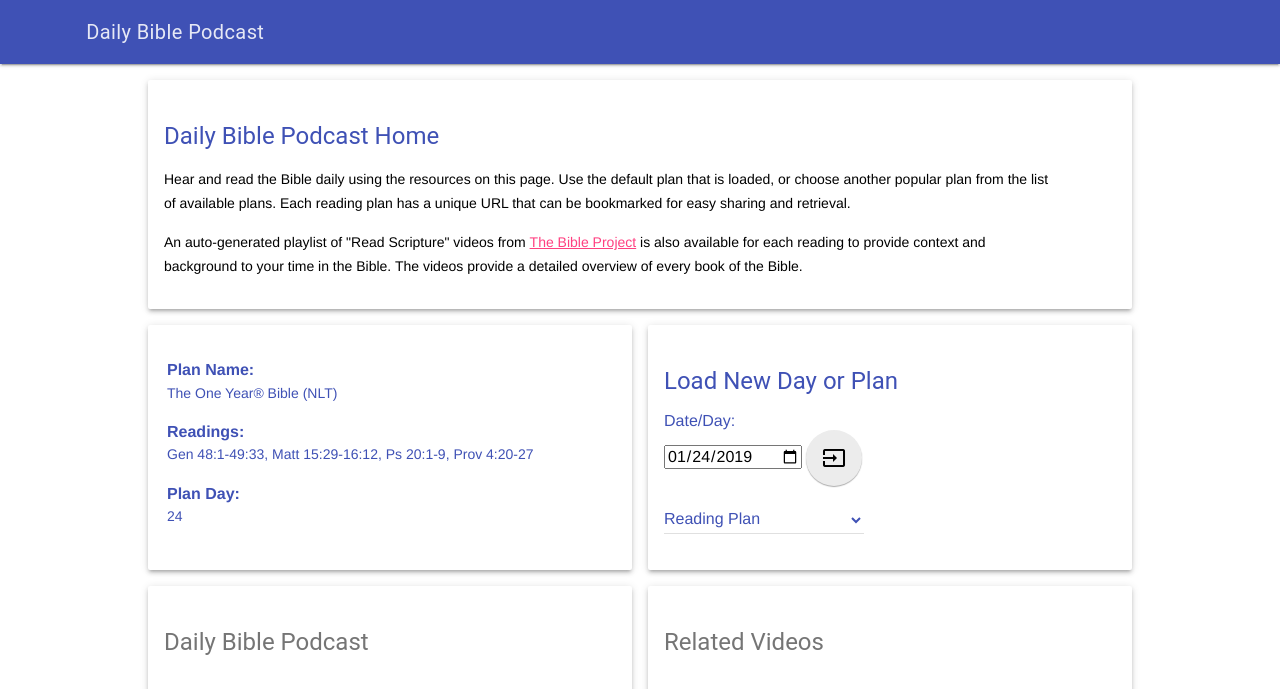
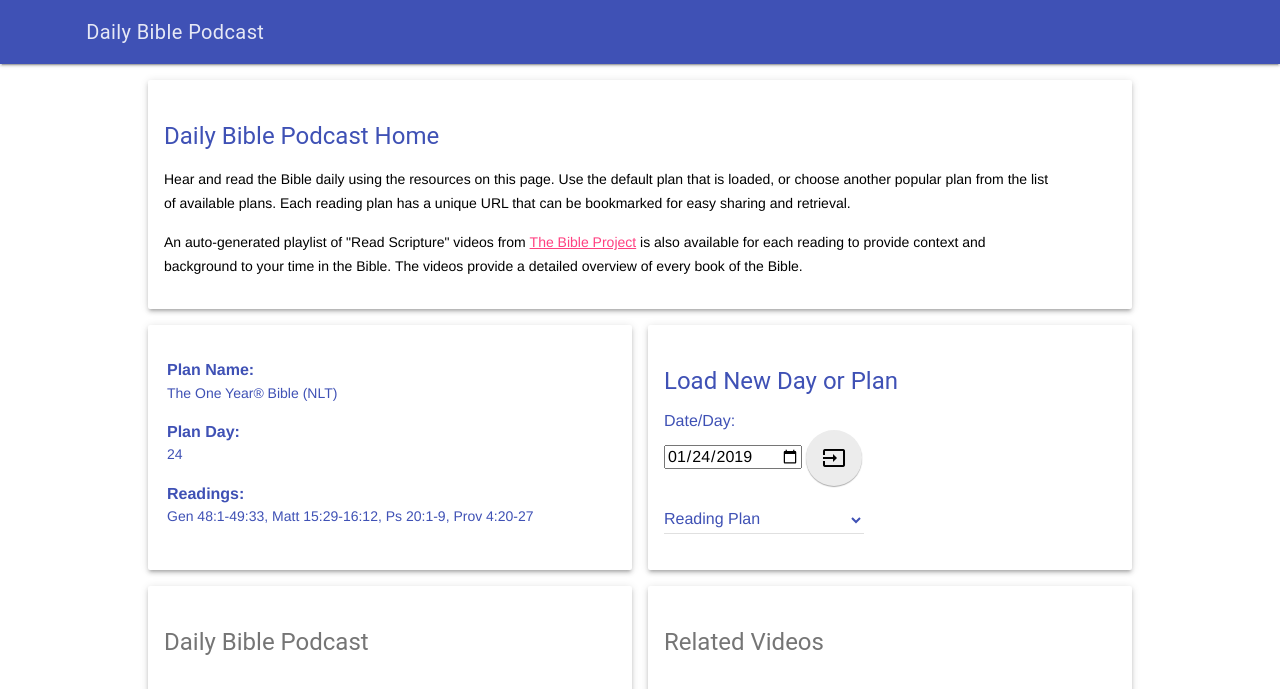
Before and after one commit to redeemerth/daily-bible-reading-plan, a Jekyll site: the page built from testing.html, in a window 1280 px wide. Shown: the top 689 px of the page. Built offline with Jekyll 4.4.1, drawn with Linux system fonts in a browser that asks for light colours; grey boxes are pictures that could not be loaded.

Commit message:
Reorder Plan Day and Readings

```diff
--- a/testing.html
+++ b/testing.html
@@ -33,19 +33,19 @@
               </tr>
               <tr>
                 <td class="lead">
+                  <strong>Plan Day:</strong>
+                </td>
+              </tr>
+              <tr>
+                <td id="day_selected"></td>
+              </tr>
+              <tr>
+                <td class="lead">
                     <strong>Readings:</strong>
                 </td>
               </tr>
               <tr>
                 <td id="readings"></td>
-              </tr>
-              <tr>
-                <td class="lead">
-                  <strong>Plan Day:</strong>
-                </td>
-              </tr>
-              <tr>
-                <td id="day_selected"></td>
               </tr>
             </table>
           </div>
```
